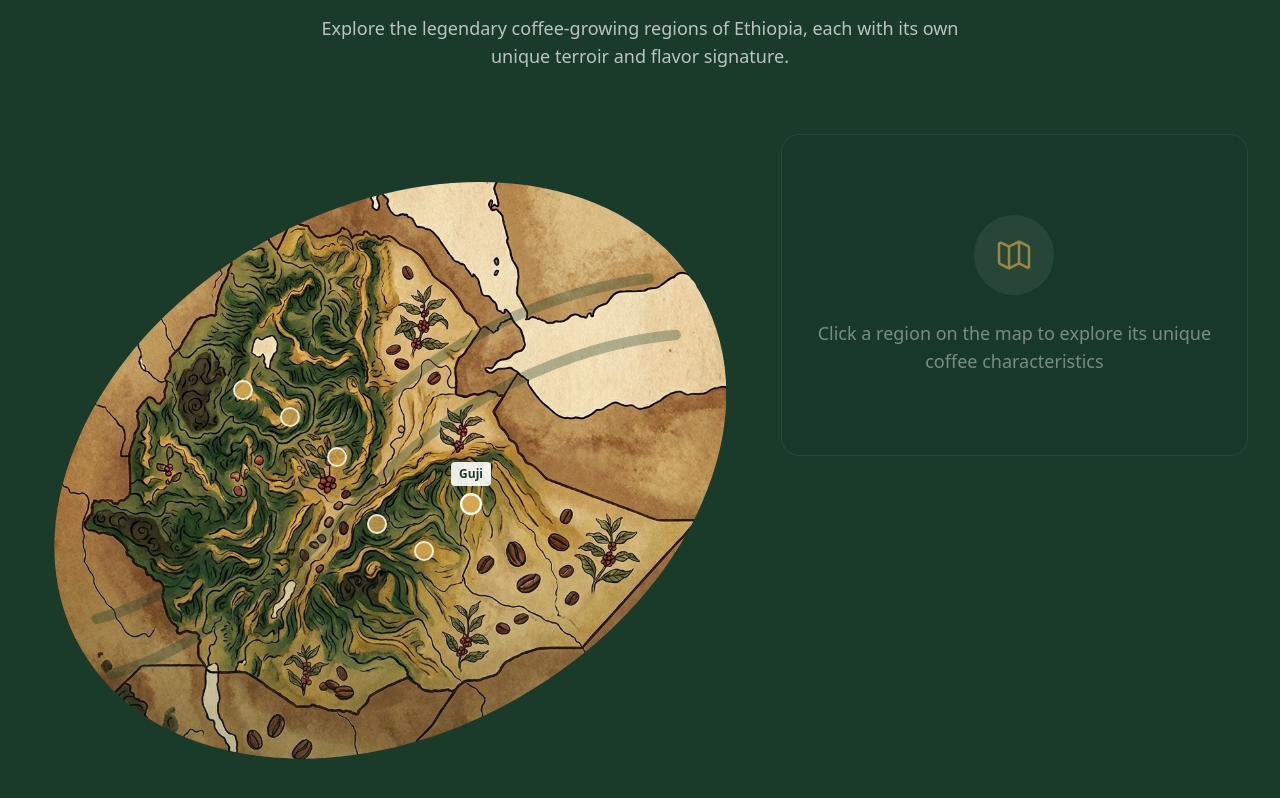
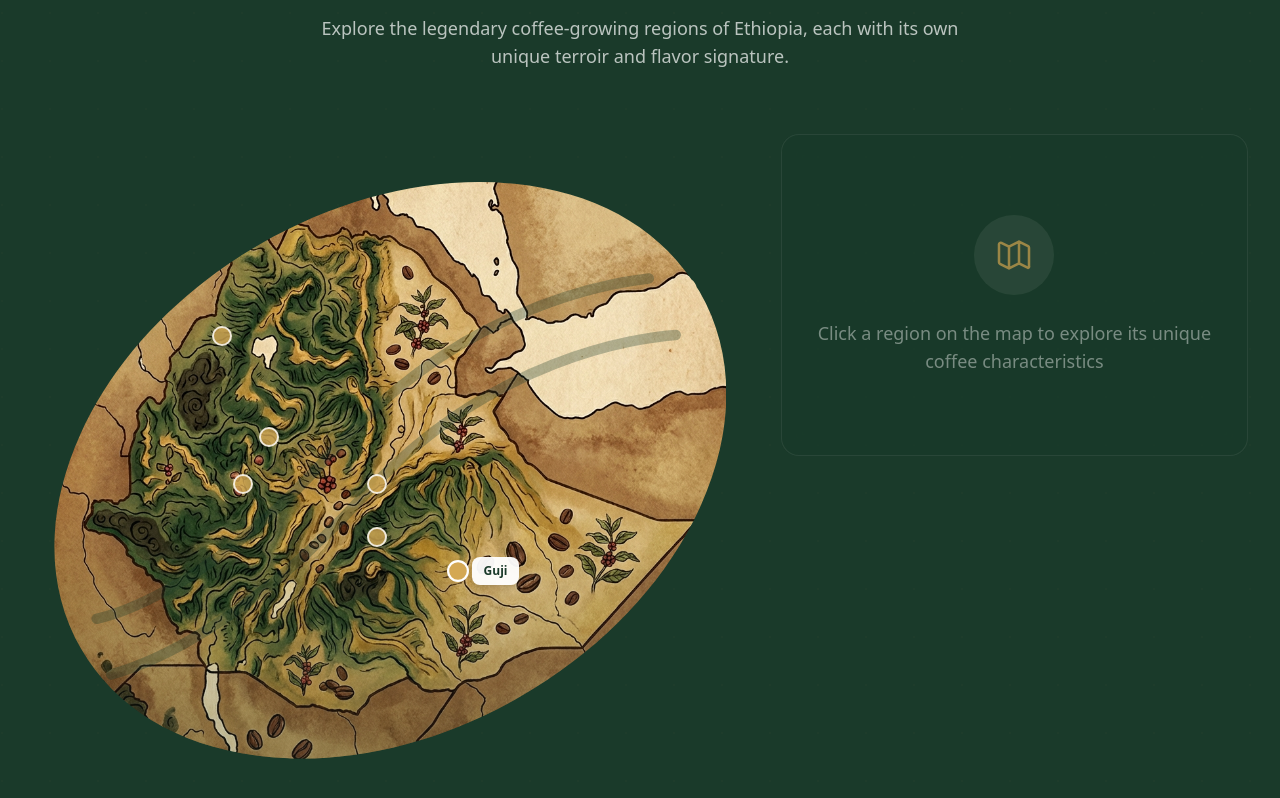
Before and after one commit to youngrichu/greenacres-web, a Next.js app: page / in a window 1280 px wide. Shown: the part 5580-6378 px from the top of the page. Built offline with nearby package versions, Linux system fonts and the light colour scheme; a web font is replaced by a local one.

Commit message:
feat: Add `labelPosition` property to coffee regions, adjust marker positions, refactor map rendering to allow unclipped markers, and stop pulsing on user interaction.

```diff
--- a/src/components/CoffeeMap.tsx
+++ b/src/components/CoffeeMap.tsx
@@ -16,68 +16,75 @@ interface CoffeeRegion {
     process: string[];
     flavor: string[];
     description: string;
+    labelPosition?: "top" | "bottom" | "left" | "right";
 }
 
 const coffeeRegions: CoffeeRegion[] = [
     {
         id: "yirgacheffe",
         name: "Yirgacheffe",
-        position: { top: "62%", left: "55%" },
+        position: { top: "60%", left: "48%" }, // Explicitly South of Sidama
         altitude: "1,750 - 2,200m",
         process: ["Washed", "Natural"],
         flavor: ["Floral", "Citrus", "Bergamot", "Tea-like"],
         description:
             "The birthplace of coffee. Yirgacheffe produces exceptionally clean, bright coffees with distinctive floral and citrus notes that have made Ethiopian coffee world-famous.",
+        labelPosition: "right",
     },
     {
         id: "sidama",
         name: "Sidama",
-        position: { top: "58%", left: "48%" },
+        position: { top: "52%", left: "48%" }, // Central South
         altitude: "1,500 - 2,200m",
         process: ["Washed", "Natural", "Honey"],
         flavor: ["Berry", "Wine", "Chocolate", "Citrus"],
         description:
             "Known for complex, wine-like acidity and rich berry notes. Sidama coffees are prized for their balanced sweetness and velvety body.",
+        labelPosition: "right",
     },
     {
         id: "guji",
         name: "Guji",
-        position: { top: "55%", left: "62%" },
+        position: { top: "65%", left: "60%" }, // Distinctly South East
         altitude: "1,800 - 2,300m",
         process: ["Natural", "Washed"],
         flavor: ["Stone Fruit", "Jasmine", "Honey", "Complex"],
         description:
             "A newer specialty region producing intensely fruity and complex coffees with exceptional cup quality that rivals Yirgacheffe.",
+        labelPosition: "right",
     },
     {
         id: "djimmah",
         name: "Djimmah",
-        position: { top: "42%", left: "35%" },
+        position: { top: "52%", left: "28%" }, // South West (bottom of yellow zone)
         altitude: "1,400 - 2,000m",
         process: ["Natural", "Washed"],
         flavor: ["Earthy", "Spicy", "Full-bodied", "Wild"],
         description:
             "The largest coffee-producing region in Ethiopia, known for wild forest coffees with earthy, spicy character and bold flavor.",
+        labelPosition: "right",
     },
     {
         id: "limmu",
         name: "Limmu",
-        position: { top: "48%", left: "42%" },
+        position: { top: "45%", left: "32%" }, // West (top of yellow zone)
         altitude: "1,400 - 2,200m",
         process: ["Washed"],
         flavor: ["Wine", "Spice", "Floral", "Sweet"],
         description:
             "Produces refined washed coffees with wine-like acidity and floral complexity. Highly sought after by specialty roasters.",
+        labelPosition: "right",
     },
     {
         id: "lekempti",
         name: "Lekempti",
-        position: { top: "38%", left: "28%" },
+        position: { top: "30%", left: "25%" }, // North West (Cyan zone)
         altitude: "1,500 - 2,100m",
         process: ["Natural", "Washed"],
         flavor: ["Fruity", "Blueberry", "Winey", "Bold"],
         description:
             "Known for distinctive fruity naturals with intense blueberry notes and bold, winey sweetness that stands out in any blend.",
+        labelPosition: "right",
     },
 ];
 
@@ -103,8 +110,7 @@ export default function CoffeeMap() {
     const handleRegionClick = (region: CoffeeRegion, index: number) => {
         setActiveRegion(region);
         setAutoAdvance(false); // Stop auto-advance on first click
-        // Move pulse to next region
-        setPulsingIndex((index + 1) % coffeeRegions.length);
+        setPulsingIndex(-1); // Stop pulsing effect completely on interaction
     };
 
     useEffect(() => {
@@ -168,10 +174,11 @@ export default function CoffeeMap() {
                     ref={mapContainerRef}
                     className="grid lg:grid-cols-5 gap-8 items-start"
                 >
-                    {/* Interactive Map - takes 3 columns */}
-                    <div className="lg:col-span-3 relative px-4 sm:px-0">
+                    {/* Interactive Map Wrapper - takes 3 columns */}
+                    <div className="lg:col-span-3 relative px-0 sm:px-0">
+                        {/* Map Container - CLIPPED */}
                         <div
-                            className="relative aspect-square max-w-2xl mx-auto overflow-hidden shadow-2xl transition-all duration-1000 ease-in-out"
+                            className="relative aspect-square max-w-2xl mx-auto transition-all duration-1000 ease-in-out"
                             style={{
                                 clipPath: "url(#coffee-bean-clip)"
                             }}
@@ -207,24 +214,42 @@ export default function CoffeeMap() {
 
                             {/* Overlay for better marker visibility */}
                             <div className="absolute inset-0 bg-gradient-to-t from-forest/30 via-transparent to-transparent" />
+                        </div>
 
-                            {/* Region markers */}
+                        {/* Markers Layer - UNCLIPPED (sits on top of clipped map) */}
+                        <div className="absolute inset-0 aspect-square max-w-2xl mx-auto pointer-events-none">
                             {coffeeRegions.map((region, index) => {
                                 const isPulsing = index === pulsingIndex;
                                 const isActive = activeRegion?.id === region.id;
+                                const labelPos = region.labelPosition || "top";
+
+                                // Label positioning styles with more spacing
+                                const labelClasses = {
+                                    top: "left-1/2 -translate-x-1/2 -top-12 translate-y-2 group-hover:translate-y-0",
+                                    bottom: "left-1/2 -translate-x-1/2 top-10 -translate-y-2 group-hover:translate-y-0",
+                                    left: "right-10 top-1/2 -translate-y-1/2 translate-x-2 group-hover:translate-x-0",
+                                    right: "left-10 top-1/2 -translate-y-1/2 -translate-x-2 group-hover:translate-x-0"
+                                };
+
+                                const activeLabelClasses = {
+                                    top: "translate-y-0 opacity-100",
+                                    bottom: "translate-y-0 opacity-100",
+                                    left: "translate-x-0 opacity-100",
+                                    right: "translate-x-0 opacity-100"
+                                };
 
                                 return (
                                     <button
                                         key={region.id}
                                         onClick={() => handleRegionClick(region, index)}
-                                        className={`absolute transform -translate-x-1/2 -translate-y-1/2 group transition-all duration-500 ${isActive ? "z-20 scale-110" : "z-10 hover:scale-110"
+                                        className={`absolute transform -translate-x-1/2 -translate-y-1/2 group transition-all duration-500 p-4 pointer-events-auto ${isActive ? "z-30 scale-110" : "z-20 hover:scale-110"
                                             }`}
                                         style={{
                                             top: region.position.top,
                                             left: region.position.left,
                                         }}
                                     >
-                                        {/* Pulse ring - now tied to sequential pulsing */}
+                                        {/* Pulse ring */}
                                         {isPulsing && (
                                             <span className="absolute inset-0 w-full h-full rounded-full bg-gold/60 animate-ping duration-1000" />
                                         )}
@@ -241,11 +266,13 @@ export default function CoffeeMap() {
 
                                         {/* Label */}
                                         <span
-                                            className={`absolute left-1/2 -translate-x-1/2 -top-8 whitespace-nowrap px-2 py-1 rounded text-xs font-semibold transition-all duration-300 ${isActive
-                                                ? "bg-gold text-forest translate-y-0 opacity-100"
-                                                : isPulsing
-                                                    ? "bg-white/90 text-forest translate-y-0 opacity-100"
-                                                    : "bg-white/90 text-forest translate-y-2 opacity-0 group-hover:opacity-100 group-hover:translate-y-0"
+                                            className={`absolute whitespace-nowrap px-3 py-1.5 rounded-md text-xs font-semibold shadow-md transition-all duration-300 pointer-events-none
+                                            ${labelClasses[labelPos]}
+                                            ${isActive
+                                                    ? "bg-gold text-forest " + activeLabelClasses[labelPos]
+                                                    : isPulsing
+                                                        ? "bg-white/95 text-forest " + activeLabelClasses[labelPos]
+                                                        : "bg-white/90 text-forest opacity-0 group-hover:opacity-100"
                                                 }`}
                                         >
                                             {region.name}
@@ -254,6 +281,7 @@ export default function CoffeeMap() {
                                 )
                             })}
                         </div>
+
 
                         {/* Mobile region buttons */}
                         <div className="flex flex-wrap justify-center gap-2 mt-6 lg:hidden">
```
